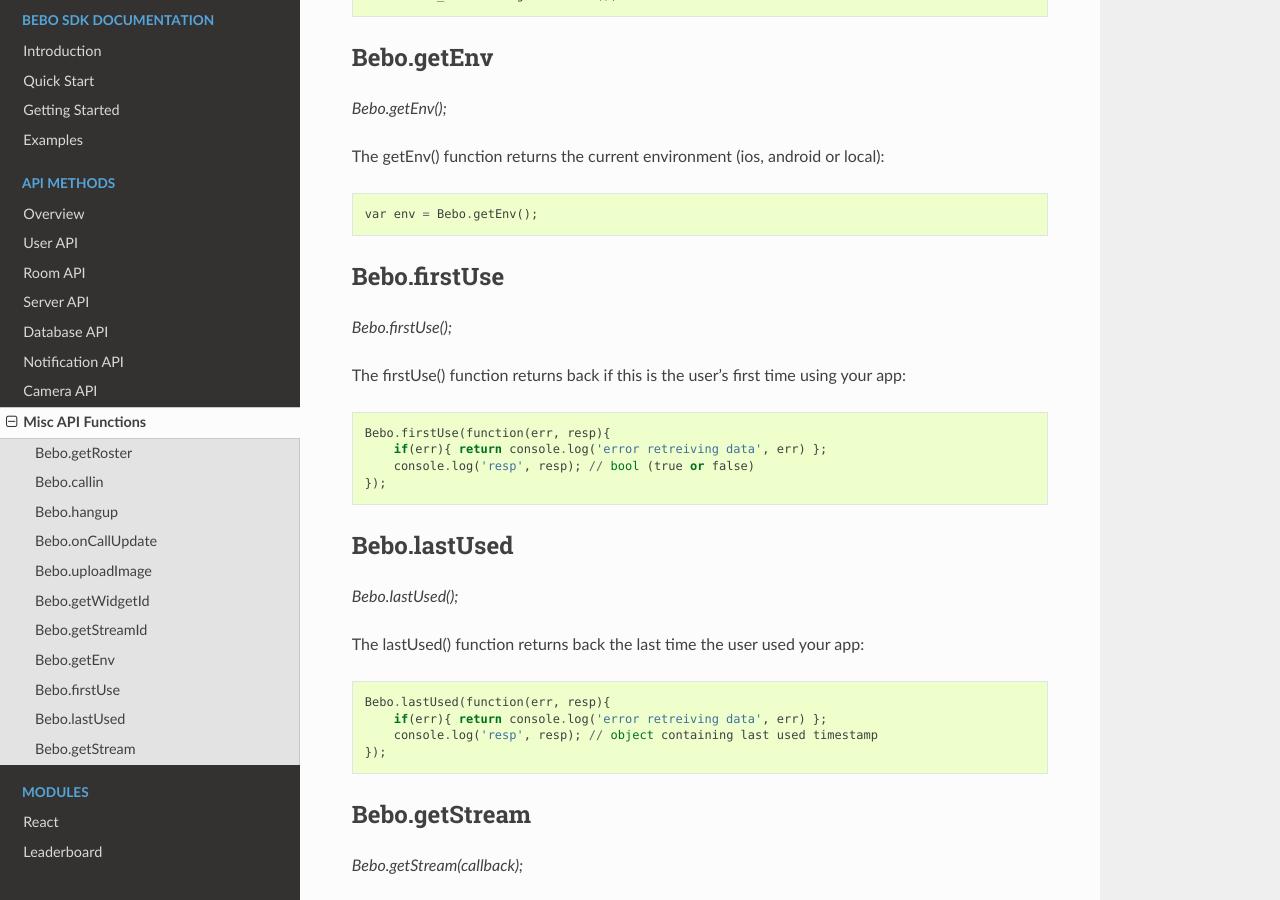
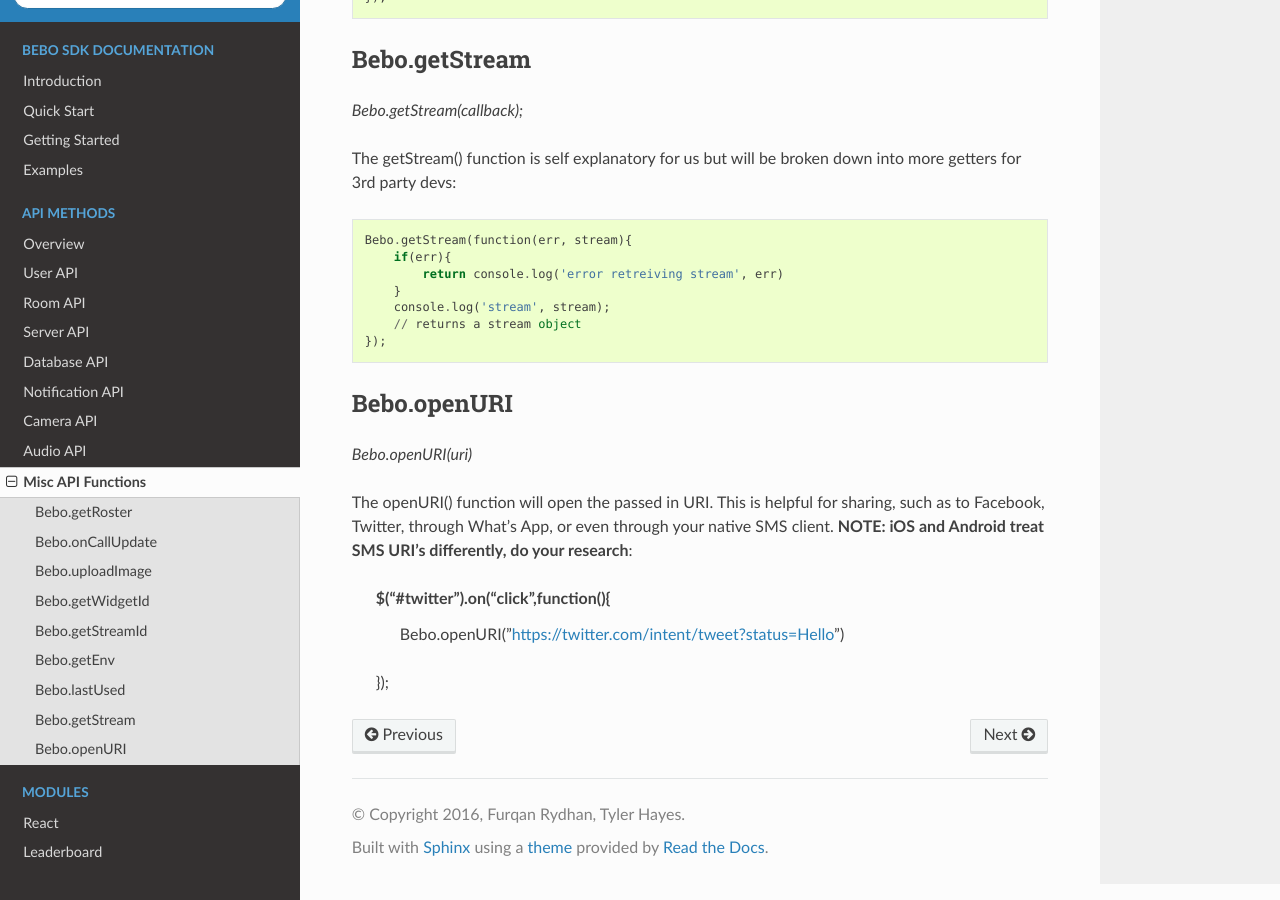
Before and after one commit to bebo/bebo-sdk-docs, a Sphinx documentation site: the page built from docs/misc_api.rst, in a window 1280 px wide and 900 px high, scrolled down 1881 px. Built offline with Sphinx 7.4.7 and the Read the Docs theme 2.0.0, drawn with Linux system fonts in a browser that asks for light colours; some of the changed text lies outside the part shown.

Commit message:
Various changes

```diff
--- a/docs/camera_api.rst
+++ b/docs/camera_api.rst
@@ -21,11 +21,11 @@ The previewOff() function will turn off the native camera preview::
 
     Bebo.previewOff();
 
-Bebo.Camera.capture
+Bebo.Camera.capturePhoto
 ---------------------
 
-`Bebo.Camera.capture();`
+`Bebo.Camera.capturePhoto();`
 
 The capture() function will capture a photo if the camera preview is open::
 
-    Bebo.Camera.capture();
+    Bebo.Camera.capturePhoto();
--- a/docs/index.rst
+++ b/docs/index.rst
@@ -51,6 +51,7 @@ Download `Bebo for iOS <https://itunes.apple.com/us/app/bebo-private-server-for-
    database_api
    notification_api
    camera_api
+   audio_api
    misc_api
 
 .. toctree::
--- a/docs/leaderboard.rst
+++ b/docs/leaderboard.rst
@@ -112,3 +112,9 @@ Sets a function to be executed every time a new score is set::
     };
 
     Leaderboard.setOnScore(newScore);
+
+
+Feedback
+------------
+
+Got an idea on how to improve it or questions? Email johnny.dallas@bebo.com!
--- a/docs/misc_api.rst
+++ b/docs/misc_api.rst
@@ -13,23 +13,6 @@ The getRoster() function return a list of users that are members of your server:
         console.log('resp', resp); // an object containing users
     });
 
-Bebo.callin
-------------------
-
-`Bebo.callin();`
-
-The callin() function turns on the users camera and microphone and broadcasts to everyone within your app::
-
-    Bebo.callin();
-
-Bebo.hangup
-------------------
-
-`Bebo.hangup();`
-
-The hangup() function turns off the users camera and microphone and stops broadcasting to everyone::
-
-    Bebo.hangup();
 
 Bebo.onCallUpdate
 ------------------
@@ -81,17 +64,6 @@ The getEnv() function returns the current environment (ios, android or local)::
 
     var env = Bebo.getEnv();
 
-Bebo.firstUse
-------------------
-
-`Bebo.firstUse();`
-
-The firstUse() function returns back if this is the user’s first time using your app::
-
-    Bebo.firstUse(function(err, resp){
-        if(err){ return console.log('error retreiving data', err) };
-        console.log('resp', resp); // bool (true or false)
-    });
 
 Bebo.lastUsed
 ------------------
@@ -119,3 +91,14 @@ The getStream() function is self explanatory for us but will be broken down into
         console.log('stream', stream);
         // returns a stream object
     });
+
+Bebo.openURI
+------------------
+
+`Bebo.openURI(uri)`
+
+The openURI() function will open the passed in URI. This is helpful for sharing, such as to Facebook, Twitter, through What's App, or even through your native SMS client. **NOTE: iOS and Android treat SMS URI's differently, do your research**:
+
+        $("#twitter").on("click",function(){
+            Bebo.openURI("https://twitter.com/intent/tweet?status=Hello")
+        });
```
Also changed, not shown: docs/api_methods.rst (+8 -7 lines), docs/audio_api.rst (added, +22 -0 lines).
